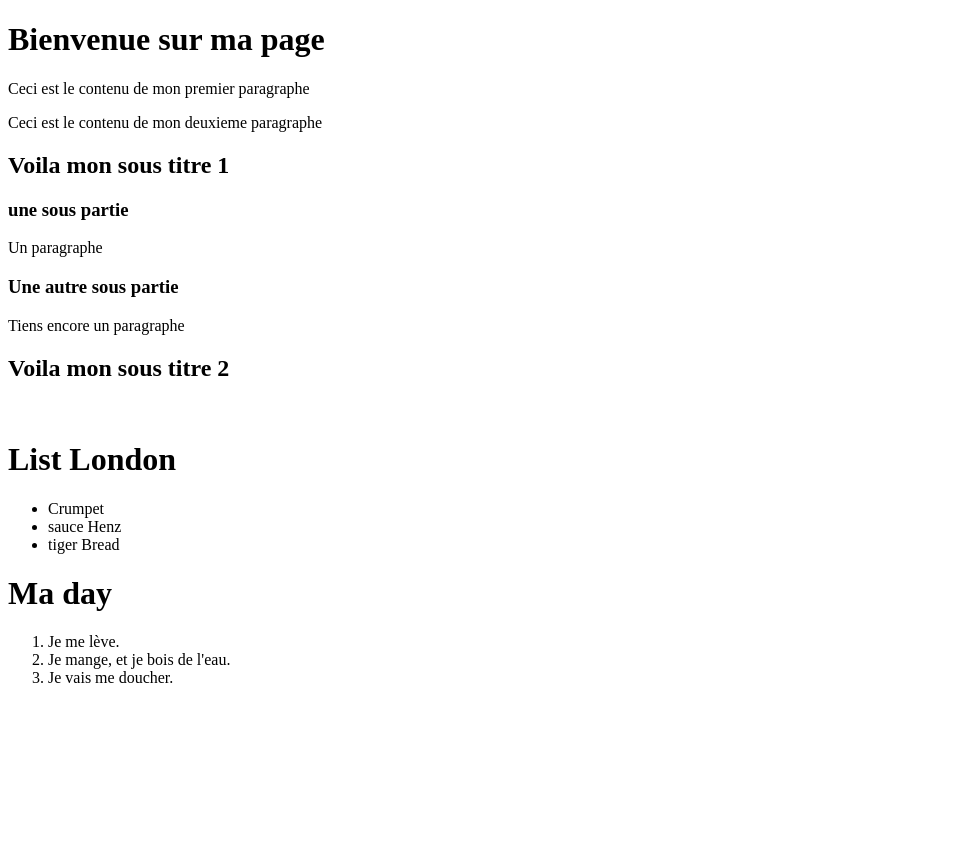
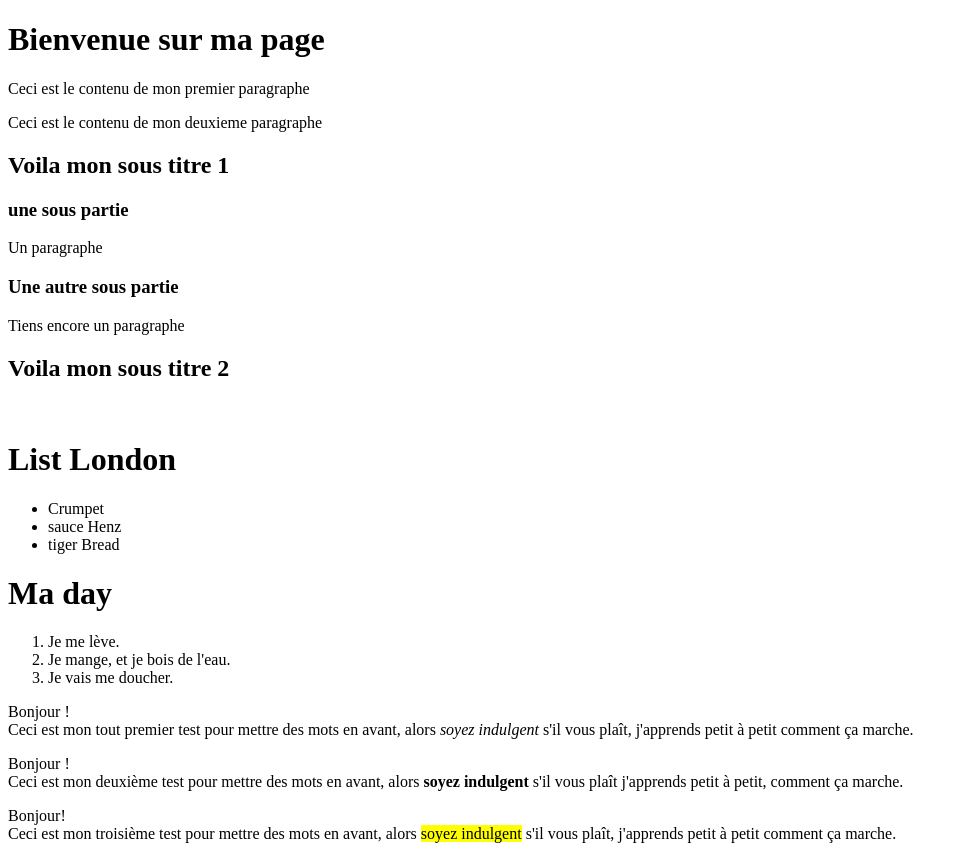
Before and after one commit to traoreehayata-code/test_gitup1, a plain HTML site: page newpage.html in a window 1280 px wide. Shown: the whole page, without its empty margins (0-964 px from the left). Before the commit the page ends 800 px from the top, so only its background shows below. Drawn offline with Linux system fonts and the light colour scheme.

Commit message:
exercice update

```diff
--- a/newpage.html
+++ b/newpage.html
@@ -31,5 +31,9 @@
     <li>Je vais me doucher.</li>
 
 </ol>
+
+<p>Bonjour !<br>Ceci est mon tout premier test pour mettre des mots en avant, alors <em>soyez indulgent</em> s'il vous plaît, j'apprends petit à petit comment ça marche.</p>
+<p>Bonjour ! <br> Ceci est mon deuxième test pour mettre des mots en avant, alors <strong>soyez indulgent</strong> s'il vous plaît j'apprends petit à petit, comment ça marche.</p>
+<p>Bonjour! <br> Ceci est mon troisième test pour mettre des mots en avant, alors <mark>soyez indulgent</mark> s'il vous plaît, j'apprends petit à petit comment ça marche.</p>
 </body>
 </html>
```
